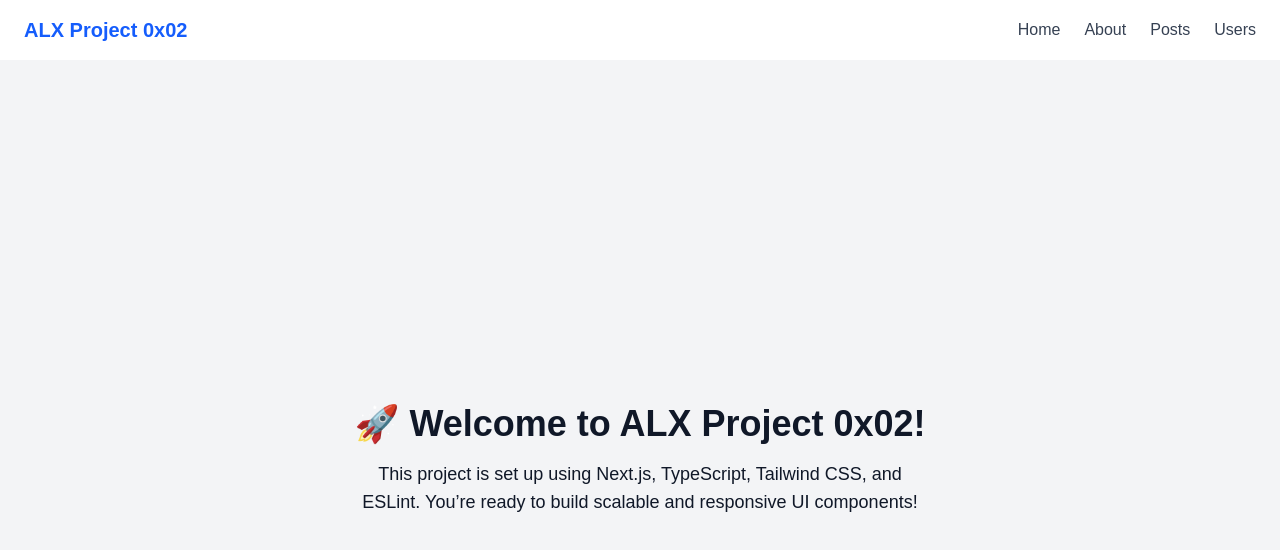
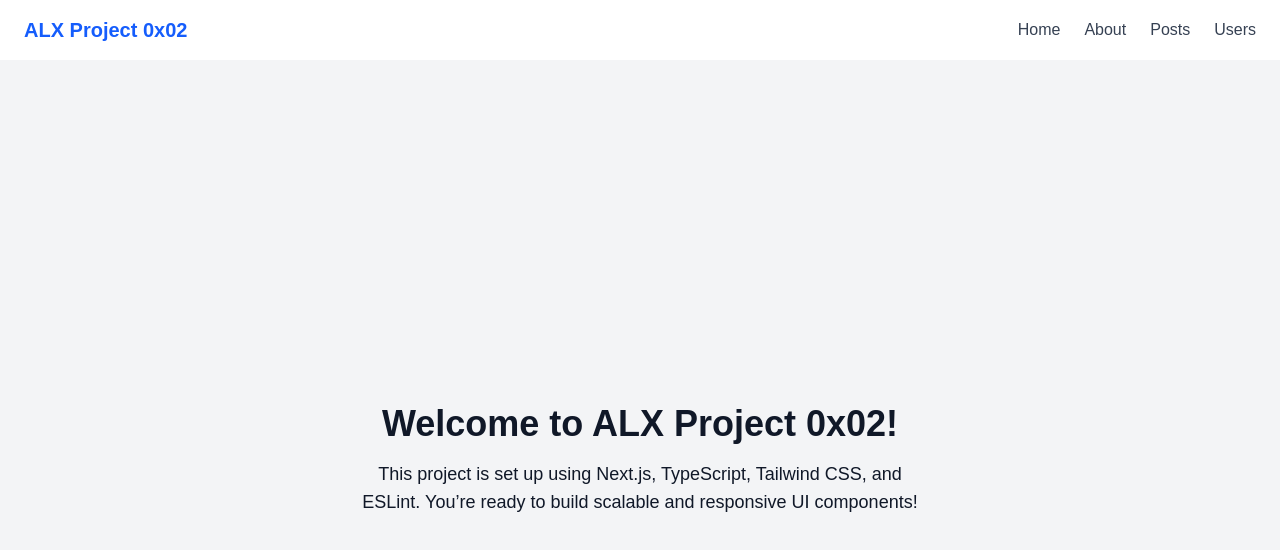
Before and after one commit to Hali1439/alx-project-0x02-setup, a Next.js app in the folder alx-project-0x02/: page / in a window 1280 px wide. Shown: the top 550 px of the page. Built offline with nearby package versions, Linux system fonts and the light colour scheme.

Commit message:
7/23/2025

```diff
--- a/alx-project-0x02/pages/index.tsx
+++ b/alx-project-0x02/pages/index.tsx
@@ -16,7 +16,7 @@
 
       <main className="flex flex-col items-center justify-center min-h-screen bg-gray-100 text-gray-900 p-8">
         <h1 className="text-4xl font-bold mb-4 text-center">
-          🚀 Welcome to ALX Project 0x02!
+           Welcome to ALX Project 0x02!
         </h1>
         <p className="text-lg text-center max-w-xl">
           This project is set up using Next.js, TypeScript, Tailwind CSS, and ESLint. You’re ready to build scalable and responsive UI components!
```
Also changed, not shown: 1 other file (tests, documents, lock files or other folders).
